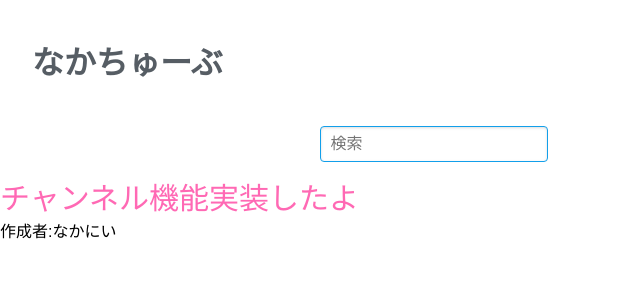
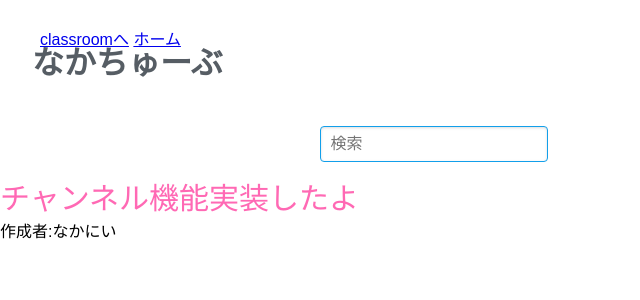
Before and after one commit to nakanii12/yuki2all, a Flask app: template templates/home.html in a window 1280 px wide. Shown: the top 300 px of the page, without its empty margins (0-640 px from the left). Run offline with Flask 2, Linux system fonts and the light colour scheme; the template is opened without the code that fills it, so the values that code supplies are empty.

Commit message:
Update home.html

```diff
--- a/templates/home.html
+++ b/templates/home.html
@@ -10,12 +10,33 @@
     <link rel="stylesheet" href="/css/ionicons.min.css">
     <link rel="stylesheet" href="/css/default.css">
     <style type="text/css">
+    .header{
+        position: fixed;
+        top:10px;
+    }
+    li{
+        display: inline;
+        }
+    ul{
+        list-style-type: none;
+    }
+
     .info{
       font-size:30px;
       color:#ff69b4;
-    }
+        }
     </style>
     <body class="no-theme">
+        <div class="header">
+            <ul>
+                <li>
+                    <a href="classroom.google.com">classroomへ</a>
+                </li>
+                <li>
+                    <a href="renban.herokuapp.com">ホーム</a>
+                </li>
+            </ul>
+        </div>
         <div class="pure-g h-box" id="search-widget">
             <div class="pure-u-1" id="logo">
                 <h1 href="/" class="pure-menu-heading">なかちゅーぶ</h1>
```
